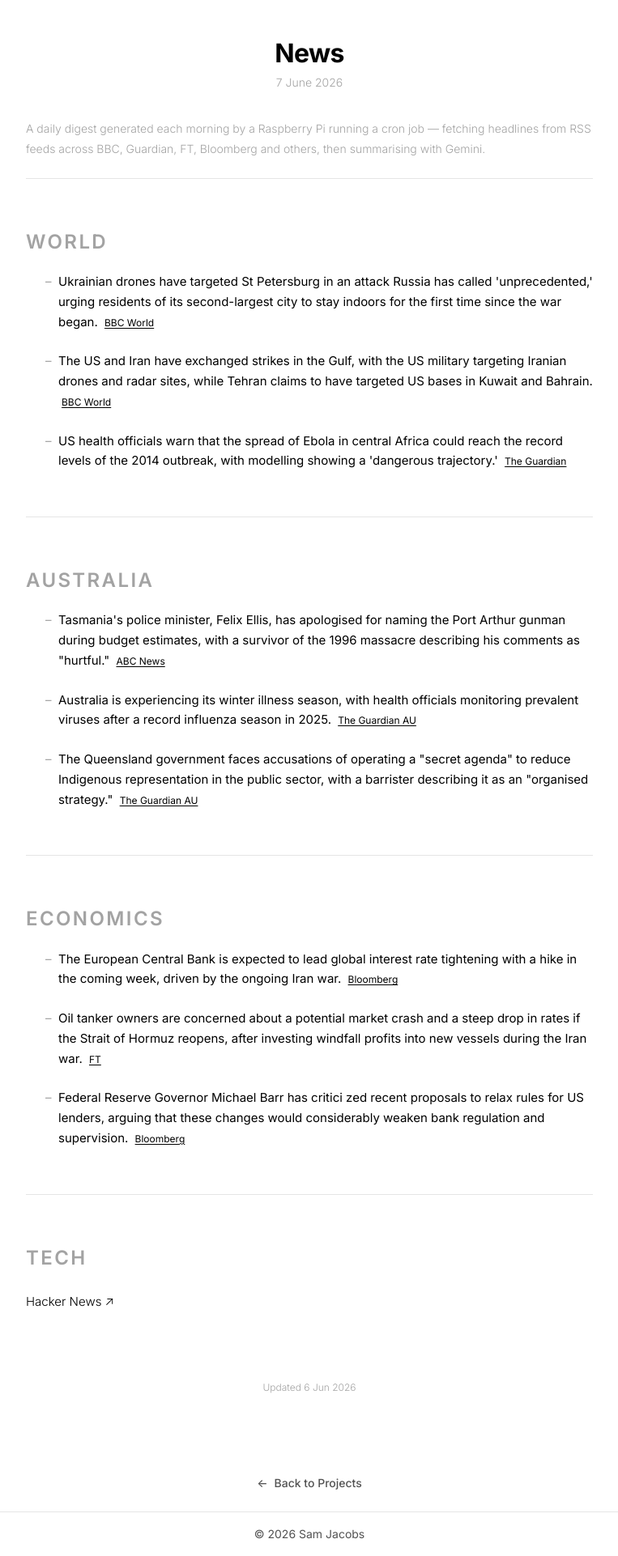
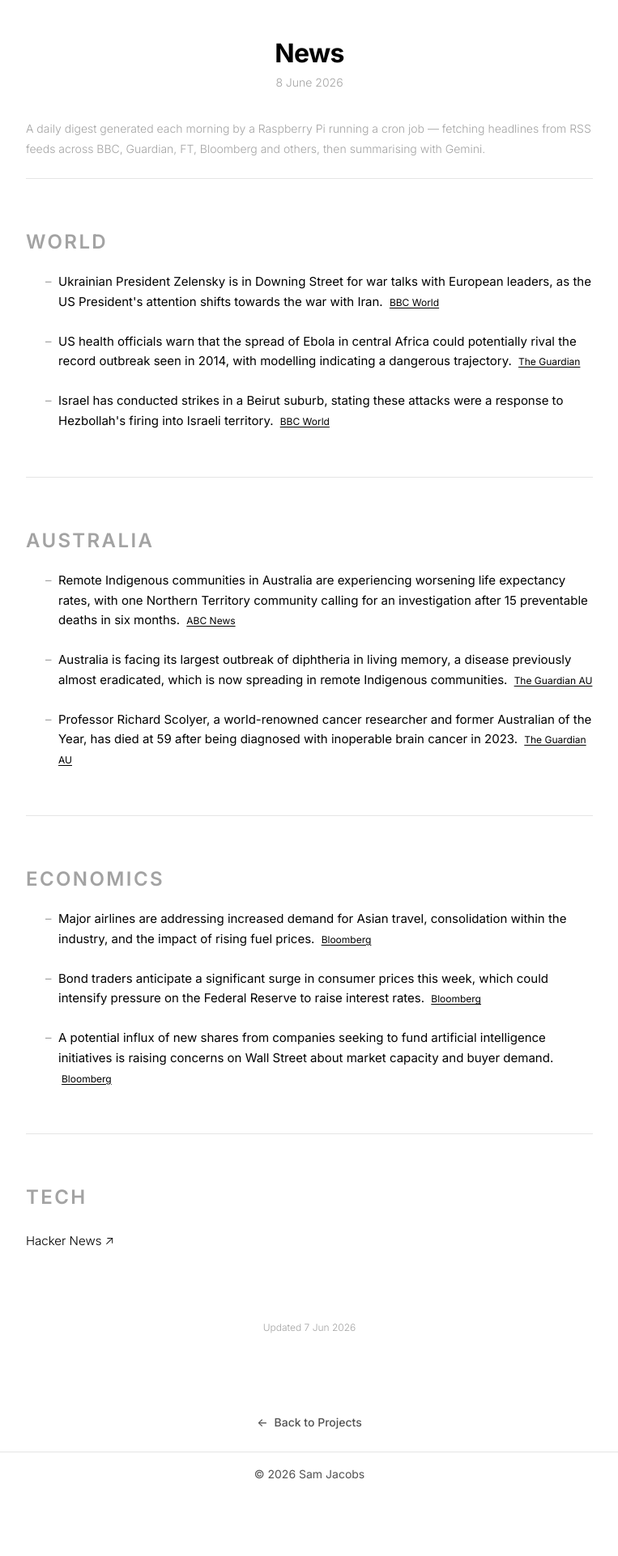
Before and after one commit to s-jac/s-jac.github.io, a Jekyll site: the page built from projects/news.html, in a window 1280 px wide. Shown: the whole page at 81% size, without its empty margins (258-1021 px from the left). Built offline with Jekyll 4.4.1, drawn with Linux system fonts in a browser that asks for light colours; after the commit the page ends 1848 px from its top, so only the background shows below that.

Commit message:
daily news update 8 June 2026

```diff
--- a/_data/news.json
+++ b/_data/news.json
@@ -1,24 +1,24 @@
 {
-  "date": "7 June 2026",
-  "generated_at": "2026-06-06T21:00:24.661915+00:00",
+  "date": "8 June 2026",
+  "generated_at": "2026-06-07T21:00:26.493172+00:00",
   "sections": [
     {
       "heading": "World",
       "bullets": [
         {
-          "text": "Ukrainian drones have targeted St Petersburg in an attack Russia has called 'unprecedented,' urging residents of its second-largest city to stay indoors for the first time since the war began.",
+          "text": "Ukrainian President Zelensky is in Downing Street for war talks with European leaders, as the US President's attention shifts towards the war with Iran.",
           "source": "BBC World",
           "url": "https://www.bbc.com/news/world"
         },
         {
-          "text": "The US and Iran have exchanged strikes in the Gulf, with the US military targeting Iranian drones and radar sites, while Tehran claims to have targeted US bases in Kuwait and Bahrain.",
+          "text": "US health officials warn that the spread of Ebola in central Africa could potentially rival the record outbreak seen in 2014, with modelling indicating a dangerous trajectory.",
+          "source": "The Guardian",
+          "url": "https://www.theguardian.com"
+        },
+        {
+          "text": "Israel has conducted strikes in a Beirut suburb, stating these attacks were a response to Hezbollah's firing into Israeli territory.",
           "source": "BBC World",
           "url": "https://www.bbc.com/news/world"
-        },
-        {
-          "text": "US health officials warn that the spread of Ebola in central Africa could reach the record levels of the 2014 outbreak, with modelling showing a 'dangerous trajectory.'",
-          "source": "The Guardian",
-          "url": "https://www.theguardian.com"
         }
       ]
     },
@@ -26,17 +26,17 @@
       "heading": "Australia",
       "bullets": [
         {
-          "text": "Tasmania's police minister, Felix Ellis, has apologised for naming the Port Arthur gunman during budget estimates, with a survivor of the 1996 massacre describing his comments as \"hurtful.\"",
+          "text": "Remote Indigenous communities in Australia are experiencing worsening life expectancy rates, with one Northern Territory community calling for an investigation after 15 preventable deaths in six months.",
           "source": "ABC News",
           "url": "https://www.abc.net.au/news"
         },
         {
-          "text": "Australia is experiencing its winter illness season, with health officials monitoring prevalent viruses after a record influenza season in 2025.",
+          "text": "Australia is facing its largest outbreak of diphtheria in living memory, a disease previously almost eradicated, which is now spreading in remote Indigenous communities.",
           "source": "The Guardian AU",
           "url": "https://www.theguardian.com/au"
         },
         {
-          "text": "The Queensland government faces accusations of operating a \"secret agenda\" to reduce Indigenous representation in the public sector, with a barrister describing it as an \"organised strategy.\"",
+          "text": "Professor Richard Scolyer, a world-renowned cancer researcher and former Australian of the Year, has died at 59 after being diagnosed with inoperable brain cancer in 2023.",
           "source": "The Guardian AU",
           "url": "https://www.theguardian.com/au"
         }
@@ -46,17 +46,17 @@
       "heading": "Economics",
       "bullets": [
         {
-          "text": "The European Central Bank is expected to lead global interest rate tightening with a hike in the coming week, driven by the ongoing Iran war.",
+          "text": "Major airlines are addressing increased demand for Asian travel, consolidation within the industry, and the impact of rising fuel prices.",
           "source": "Bloomberg",
           "url": "https://www.bloomberg.com/markets"
         },
         {
-          "text": "Oil tanker owners are concerned about a potential market crash and a steep drop in rates if the Strait of Hormuz reopens, after investing windfall profits into new vessels during the Iran war.",
-          "source": "FT",
-          "url": "https://www.ft.com"
+          "text": "Bond traders anticipate a significant surge in consumer prices this week, which could intensify pressure on the Federal Reserve to raise interest rates.",
+          "source": "Bloomberg",
+          "url": "https://www.bloomberg.com/markets"
         },
         {
-          "text": "Federal Reserve Governor Michael Barr has critici zed recent proposals to relax rules for US lenders, arguing that these changes would considerably weaken bank regulation and supervision.",
+          "text": "A potential influx of new shares from companies seeking to fund artificial intelligence initiatives is raising concerns on Wall Street about market capacity and buyer demand.",
           "source": "Bloomberg",
           "url": "https://www.bloomberg.com/markets"
         }
```
